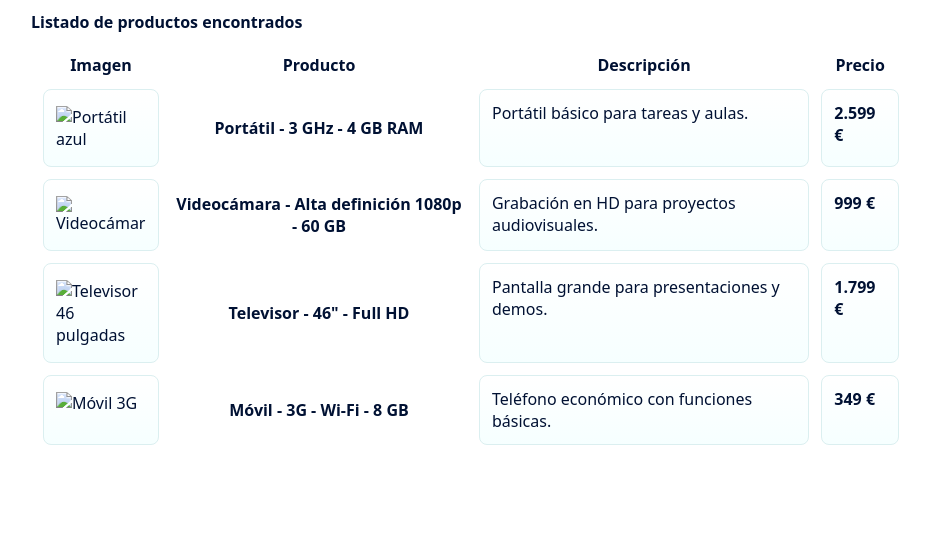
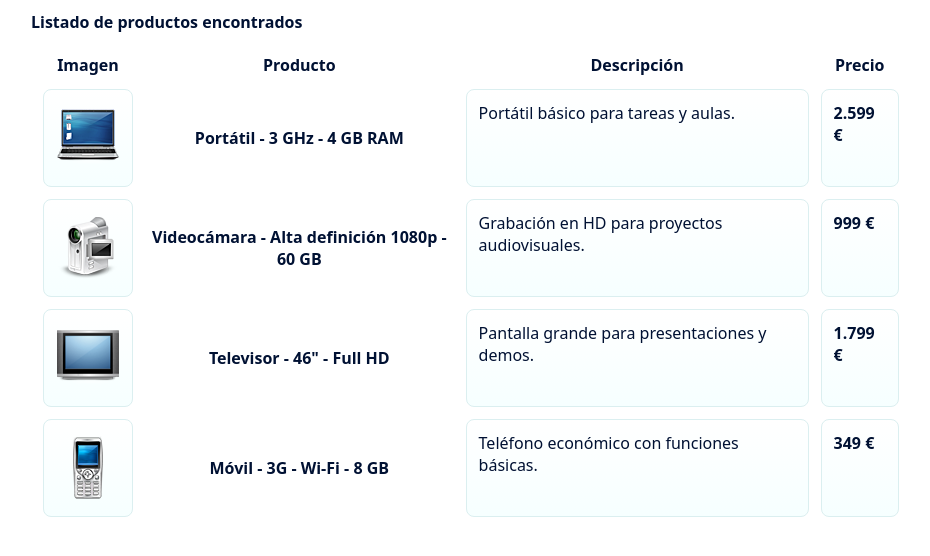
Before and after one commit to DarioCE22/LLMM, a plain HTML site: page Tema1/Actividades/Actividad_17/Actividad_17.html in a window 1280 px wide. Shown: the part 70-626 px from the top of the page, without its empty margins (169-1099 px from the left). Drawn offline with Linux system fonts and the light colour scheme.

Commit message:
actividades

```diff
--- a/Tema1/Actividades/Actividad_17/Actividad_17.html
+++ b/Tema1/Actividades/Actividad_17/Actividad_17.html
@@ -56,28 +56,28 @@
 			</thead>
 			<tbody>
 				<tr>
-					<td><img src="images/portatil.jpg" alt="Portátil azul" style="max-width:90px; display:block; margin:4px auto"></td>
+					<td><img src="portatil.png" alt="Portátil azul" style="max-width:90px; display:block; margin:4px auto"></td>
 					<th scope="row">Portátil - 3 GHz - 4 GB RAM</th>
 					<td>Portátil básico para tareas y aulas.</td>
 					<td><strong>2.599 €</strong></td>
 				</tr>
 
 				<tr>
-					<td><img src="images/videocamara.jpg" alt="Videocámara" style="max-width:90px; display:block; margin:4px auto"></td>
+					<td><img src="videocamara.png" alt="Videocámara" style="max-width:90px; display:block; margin:4px auto"></td>
 					<th scope="row">Videocámara - Alta definición 1080p - 60 GB</th>
 					<td>Grabación en HD para proyectos audiovisuales.</td>
 					<td><strong>999 €</strong></td>
 				</tr>
 
 				<tr>
-					<td><img src="images/televisor.jpg" alt="Televisor 46 pulgadas" style="max-width:90px; display:block; margin:4px auto"></td>
+					<td><img src="tv.png" alt="Televisor 46 pulgadas" style="max-width:90px; display:block; margin:4px auto"></td>
 					<th scope="row">Televisor - 46" - Full HD</th>
 					<td>Pantalla grande para presentaciones y demos.</td>
 					<td><strong>1.799 €</strong></td>
 				</tr>
 
 				<tr>
-					<td><img src="images/movil.jpg" alt="Móvil 3G" style="max-width:90px; display:block; margin:4px auto"></td>
+					<td><img src="movil.png" alt="Móvil 3G" style="max-width:90px; display:block; margin:4px auto"></td>
 					<th scope="row">Móvil - 3G - Wi-Fi - 8 GB</th>
 					<td>Teléfono económico con funciones básicas.</td>
 					<td><strong>349 €</strong></td>
```
Also changed, not shown: Tema1/Actividades/Actividad_18/Actividad_18.html (+2 -2 lines), Tema1/Actividades/Actividad_18/mp3_grande_blanco.png (deleted), Tema1/Actividades/Actividad_18/mp3_pequeno_blanco.png (deleted).
